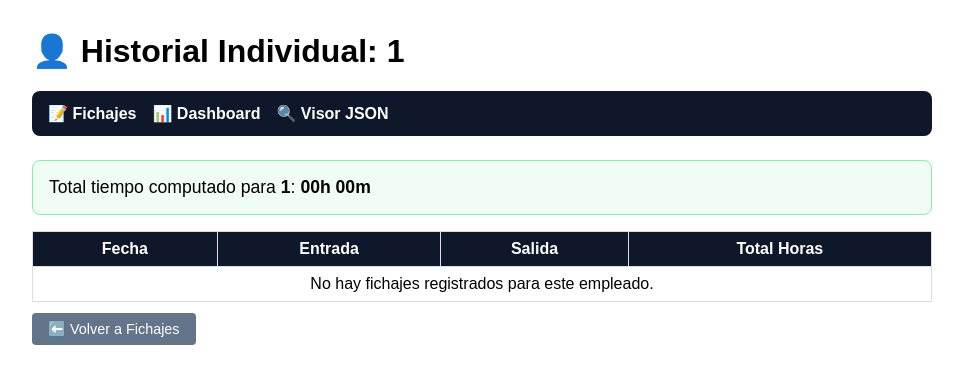
After one commit to einadaptic/MF0491_3_ControlAsistencia, a Flask app: page /empleado/1 in a window 1280 px wide. The commit adds this page. Shown: the top 384 px of the page, without its empty margins (158-1121 px from the left). Run offline with Flask 3, Linux system fonts and the light colour scheme.

Commit message:
4 páginas

```diff
--- a/app.py
+++ b/app.py
@@ -5,27 +5,40 @@ from flask import Flask, render_template, request, Response, redirect, url_for,
 
 sys.path.append(str(Path(__file__).resolve().parent / "src"))
 
-from utils import cargar_datos
+from utils import cargar_datos, calcular_horas, formatear_horas
 from gestor import registrar_fichaje, buscar_registro, actualizar_fichaje, eliminar_fichaje
 
 app = Flask(__name__)
 app.secret_key = "clave_secreta_control_asistencia"
 
+# Helper para procesar registros con horas
+def obtener_registros_procesados():
+    registros = cargar_datos()
+    procesados = []
+    for r in registros:
+        reg = dict(r)
+        if reg.get("hora_salida"):
+            duracion = calcular_horas(reg["hora_entrada"], reg["hora_salida"])
+            reg["horas_decimal"] = duracion
+            reg["total_horas"] = formatear_horas(duracion)
+        else:
+            reg["horas_decimal"] = 0
+            reg["total_horas"] = "-"
+        procesados.append(reg)
+    return procesados
+
+# --- PÁGINA PRINCIPAL (GESTIÓN DE FICHAJES) ---
 @app.route("/")
 def index():
-    registros = cargar_datos()
-
-    # Capta el término introducido en la barra de búsqueda
+    registros = obtener_registros_procesados()
     busqueda = request.args.get("q", "").strip().lower()
 
-    # Filtra por ID de empleado o por fecha si hay algo escrito
     if busqueda:
         registros = [
             r for r in registros
             if busqueda in r["id_empleado"].lower() or busqueda in r["fecha"].lower()
         ]
 
-    # Datos para el modo edición si se ha pulsado 'Editar'
     emp_editar = request.args.get("emp", "")
     fecha_editar = request.args.get("fecha", "")
     reg_editar = None
@@ -40,12 +53,57 @@ def index():
         busqueda=busqueda
     )
 
+# --- PÁGINA 1: DASHBOARD / MÉTRICAS ---
+@app.route("/dashboard")
+def dashboard():
+    registros = obtener_registros_procesados()
+    fecha_hoy = datetime.now().strftime("%d/%m/%Y")
+
+    total_fichajes = len(registros)
+    fichajes_hoy = [r for r in registros if r["fecha"] == fecha_hoy]
+    empleados_unicos = len(set(r["id_empleado"] for r in registros))
+    pendientes = sum(1 for r in registros if r["hora_salida"] is None)
+
+    total_horas_decimal = sum(r["horas_decimal"] for r in registros)
+    total_horas_formateadas = formatear_horas(total_horas_decimal)
+
+    return render_template(
+        "dashboard.html",
+        total_fichajes=total_fichajes,
+        fichajes_hoy=len(fichajes_hoy),
+        empleados_unicos=empleados_unicos,
+        pendientes=pendientes,
+        total_horas=total_horas_formateadas
+    )
+
+# --- PÁGINA 2: INFORME POR EMPLEADO ---
+@app.route("/empleado/<id_emp>")
+def detalle_empleado(id_emp):
+    registros = obtener_registros_procesados()
+    fichajes_emp = [r for r in registros if r["id_empleado"] == id_emp]
+
+    horas_totales = sum(r["horas_decimal"] for r in fichajes_emp)
+
+    return render_template(
+        "empleado.html",
+        id_emp=id_emp,
+        fichajes=fichajes_emp,
+        total_horas=formatear_horas(horas_totales)
+    )
+
+# --- PÁGINA 3: VISOR JSON ---
+@app.route("/visor-json")
+def visor_json():
+    datos = cargar_datos()
+    json_formateado = json.dumps(datos, indent=4, ensure_ascii=False)
+    return render_template("visor_json.html", json_raw=json_formateado)
+
+# --- ACCIONES API EXISTENTES ---
 @app.route("/fichar", methods=["POST"])
 def fichar():
     num_emp = request.form.get("num_emp")
     id_empleado = f"EMP{num_emp.zfill(3)}"
     fecha = request.form.get("fecha") or datetime.now().strftime("%d/%m/%Y")
-
     hora_entrada = request.form.get("entrada")
     hora_salida = request.form.get("salida") or None
     es_edicion = request.form.get("es_edicion") == "true"
@@ -77,13 +135,11 @@ def fichar():
 def eliminar():
     id_empleado = request.form.get("id_empleado")
     fecha = request.form.get("fecha")
-
     registros = cargar_datos()
     if eliminar_fichaje(registros, id_empleado, fecha):
         flash(f"✔ Registro de {id_empleado} del {fecha} eliminado.", "exito")
     else:
         flash("❌ No se pudo eliminar el registro.", "error")
-
     return redirect(url_for("index"))
 
 @app.route("/descargar")
--- a/src/data/asistencia.json
+++ b/src/data/asistencia.json
@@ -15,6 +15,6 @@
         "id_empleado": "EMP002",
         "fecha": "28/09/2026",
         "hora_entrada": "11:34",
-        "hora_salida": null
+        "hora_salida": "16:54"
     }
 ]
--- /dev/null
+++ b/templates/empleado.html
@@ -0,0 +1,53 @@
+<!DOCTYPE html>
+<html lang="es">
+<head>
+    <meta charset="UTF-8">
+    <title>Ficha Empleado - {{ id_emp }}</title>
+    <style>
+        body { font-family: sans-serif; max-width: 900px; margin: 2rem auto; padding: 0 1rem; }
+        table { width: 100%; border-collapse: collapse; margin-top: 1rem; }
+        th, td { border: 1px solid #ddd; padding: 0.5rem; text-align: center; }
+        th { background: #0f172a; color: white; }
+        .resumen { background: #f0fdf4; border: 1px solid #86efac; padding: 1rem; border-radius: 8px; margin-bottom: 1rem; }
+        .btn { background: #64748b; color: white; text-decoration: none; padding: 0.5rem 1rem; border-radius: 4px; font-size: 0.9rem; }
+    </style>
+</head>
+<body>
+
+    <h1>👤 Historial Individual: {{ id_emp }}</h1>
+    {% include 'nav.html' %}
+
+    <div class="resumen">
+        <p style="margin: 0; font-size: 1.1rem;">
+            Total tiempo computado para <strong>{{ id_emp }}</strong>: <strong>{{ total_horas }}</strong>
+        </p>
+    </div>
+
+    <table>
+        <thead>
+            <tr>
+                <th>Fecha</th>
+                <th>Entrada</th>
+                <th>Salida</th>
+                <th>Total Horas</th>
+            </tr>
+        </thead>
+        <tbody>
+            {% for r in fichajes %}
+            <tr>
+                <td>{{ r.fecha }}</td>
+                <td>{{ r.hora_entrada }}</td>
+                <td>{{ r.hora_salida or 'PENDIENTE' }}</td>
+                <td><strong>{{ r.total_horas }}</strong></td>
+            </tr>
+            {% else %}
+            <tr><td colspan="4">No hay fichajes registrados para este empleado.</td></tr>
+            {% endfor %}
+        </tbody>
+    </table>
+
+    <br>
+    <a href="/" class="btn">⬅️ Volver a Fichajes</a>
+
+</body>
+</html>
--- /dev/null
+++ b/templates/nav.html
@@ -0,0 +1,5 @@
+<nav style="background: #0f172a; padding: 0.8rem 1rem; border-radius: 8px; margin-bottom: 1.5rem; display: flex; gap: 1rem;">
+    <a href="/" style="color: white; text-decoration: none; font-weight: bold;">📝 Fichajes</a>
+    <a href="/dashboard" style="color: white; text-decoration: none; font-weight: bold;">📊 Dashboard</a>
+    <a href="/visor-json" style="color: white; text-decoration: none; font-weight: bold;">🔍 Visor JSON</a>
+</nav>
```
Also changed, not shown: templates/dashboard.html (added, +43 -0 lines), templates/index.html (+9 -2 lines), templates/visor_json.html (added, +24 -0 lines).
